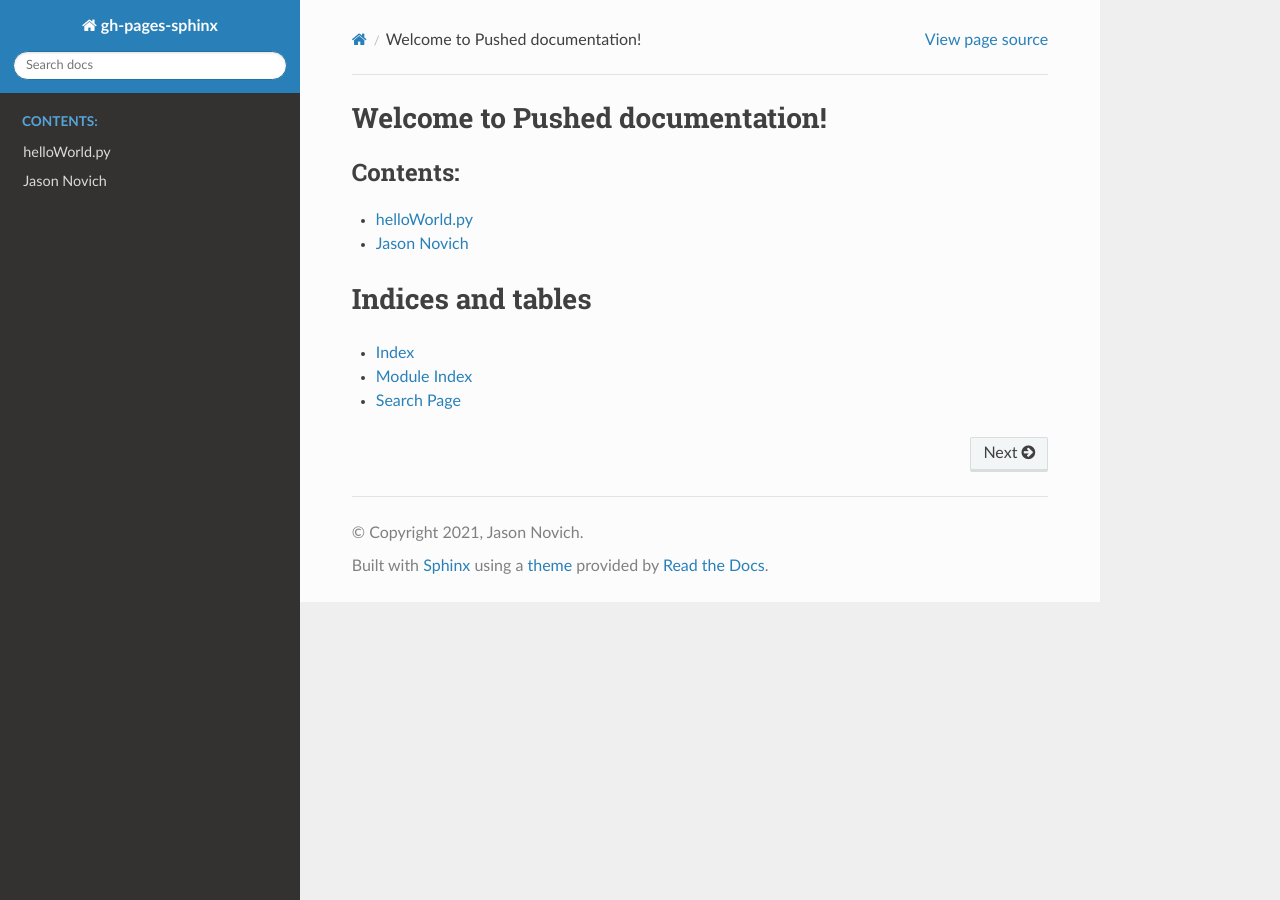
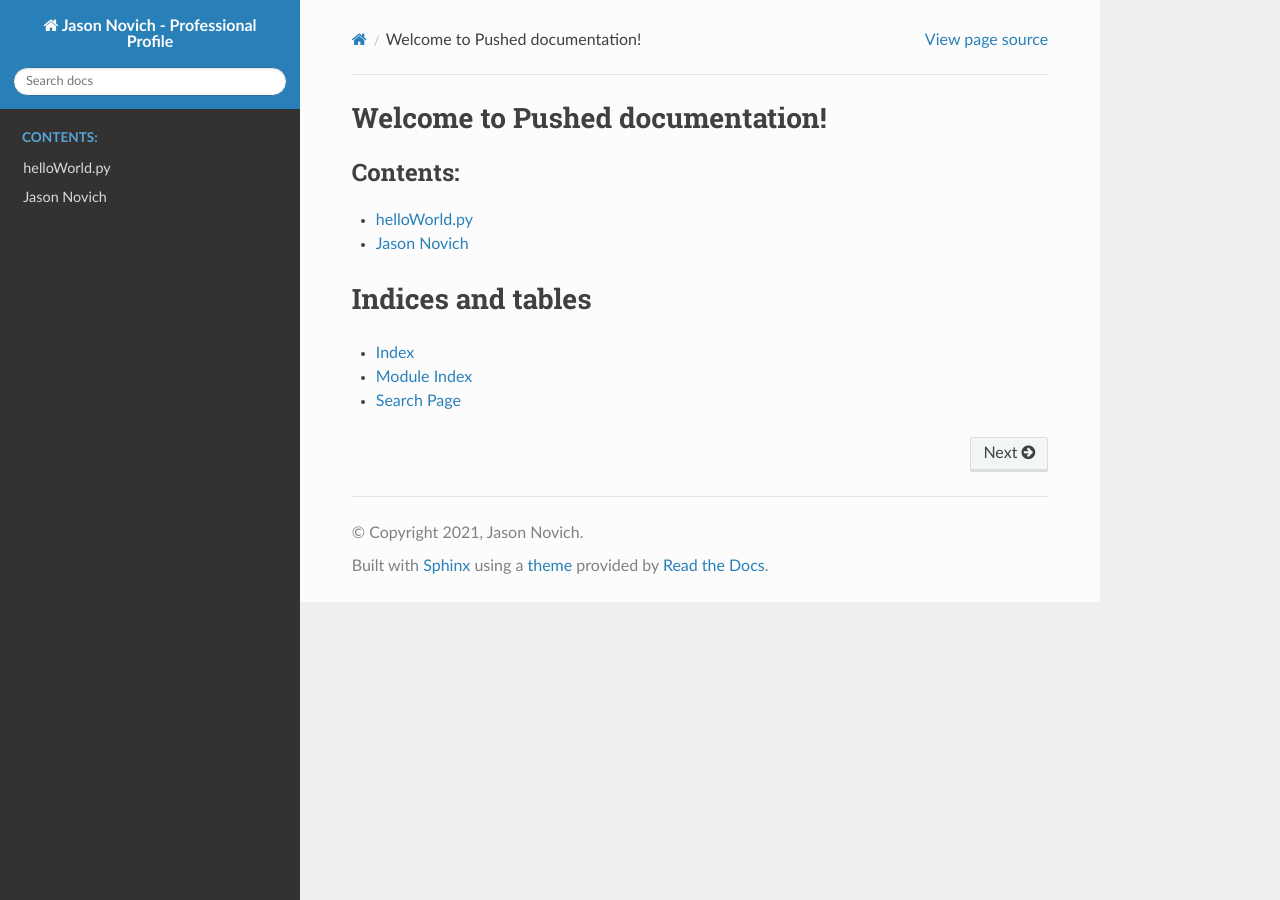
Before and after one commit to jasonnovich/gh-pages-sphinx-rtd, a Sphinx documentation site: the page built from docs/index.rst, in a window 1280 px wide. Built offline with Sphinx 7.4.7 and the Read the Docs theme 2.0.0, drawn with Linux system fonts in a browser that asks for light colours.

```diff
--- a/docs/conf.py
+++ b/docs/conf.py
@@ -17,7 +17,7 @@
 
 # -- Project information -----------------------------------------------------
 
-project = 'gh-pages-sphinx'
+project = 'Jason Novich - Professional Profile'
 copyright = '2021, Jason Novich'
 author = 'Jason Novich'
 
```
